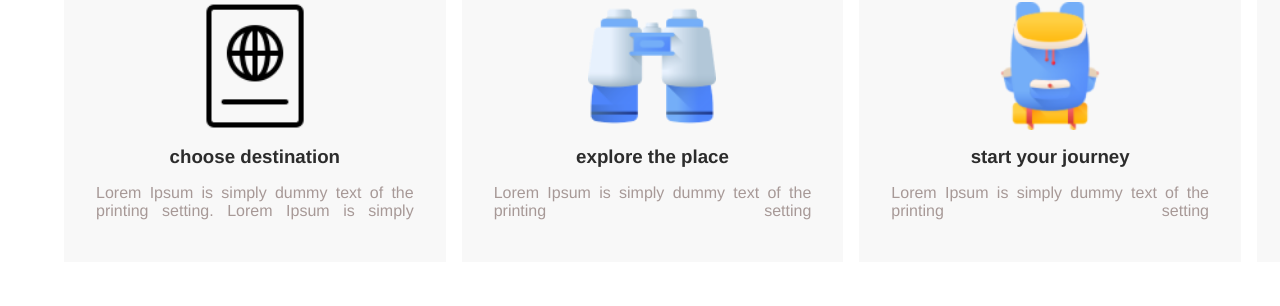
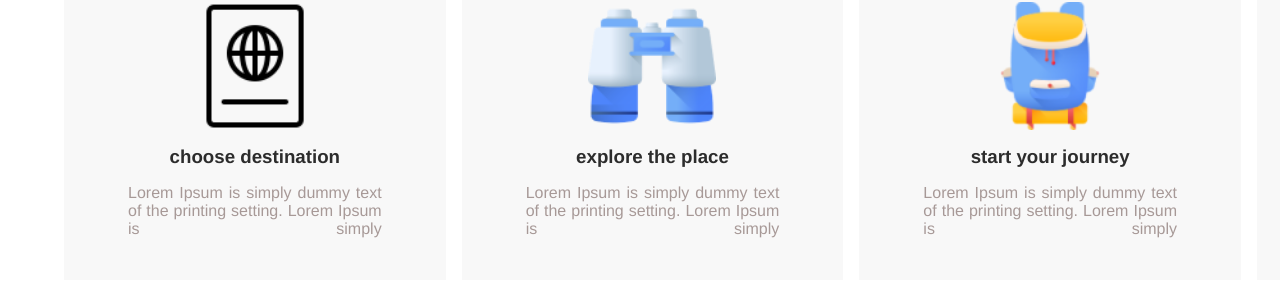
Before and after one commit to OdeliaFink/travel-agency, a React (Vite) app: page / in a window 1280 px wide. Shown: the part 939-1245 px from the top of the page. Built offline with nearby package versions, Linux system fonts and the light colour scheme; the HTML template or start-up script is replaced by a standard one; a web font is replaced by a local one.

Commit message:
refactor

```diff
--- a/src/components/Services.jsx
+++ b/src/components/Services.jsx
@@ -15,17 +15,20 @@ export default function Services() {
     {
       image: service2,
       title: 'explore the place',
-      description: 'Lorem Ipsum is simply dummy text of the printing setting',
+      description:
+        'Lorem Ipsum is simply dummy text of the printing setting. Lorem Ipsum is simply',
     },
     {
       image: service3,
       title: 'start your journey',
-      description: 'Lorem Ipsum is simply dummy text of the printing setting',
+      description:
+        'Lorem Ipsum is simply dummy text of the printing setting. Lorem Ipsum is simply',
     },
     {
       image: service4,
       title: "let's enjoy",
-      description: 'Lorem Ipsum is simply dummy text of the printing setting',
+      description:
+        'Lorem Ipsum is simply dummy text of the printing setting. Lorem Ipsum is simply',
     },
   ];
   return (
@@ -70,6 +73,7 @@ const Section = styled.section`
         font-family: Helvetica, sans-serif;
         font-family: 100;
         text-align: justify;
+        margin-inline: 2rem;
       }
       p:after {
         /* this adds an extra invisible line, so any other line is justified */
```
